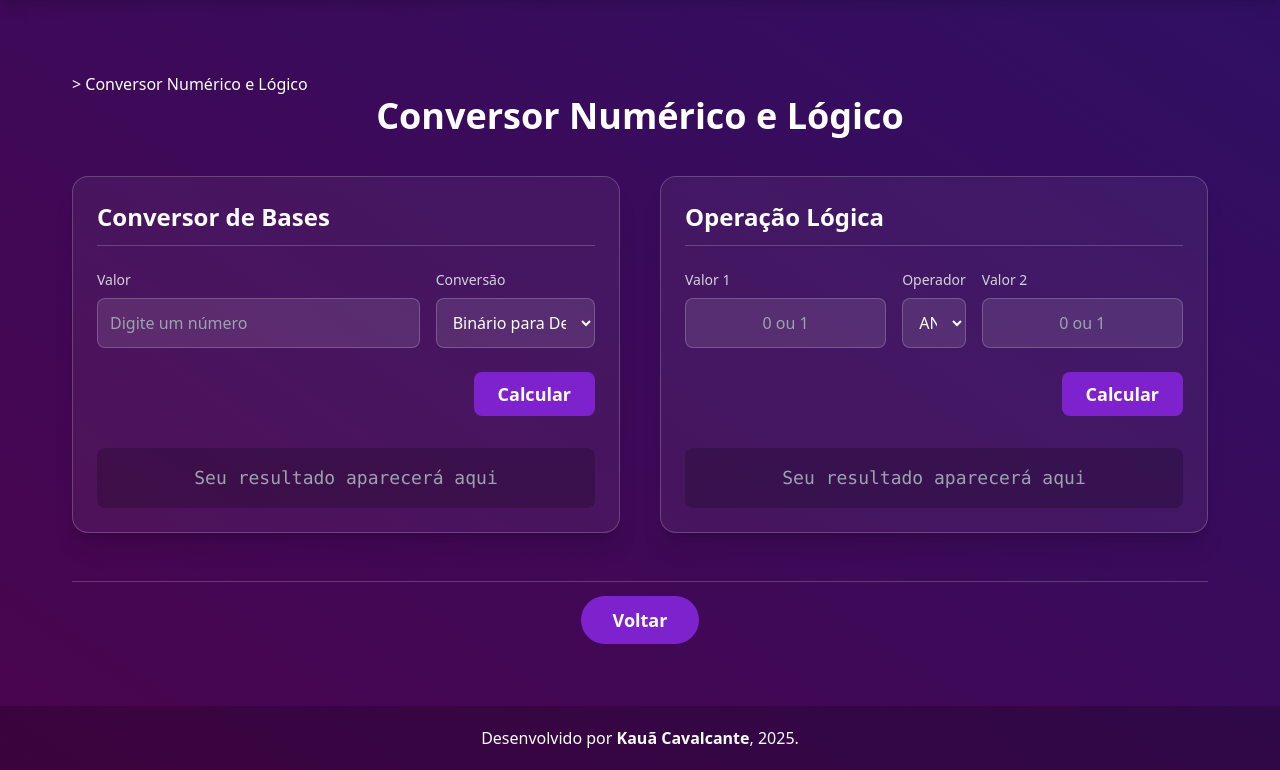
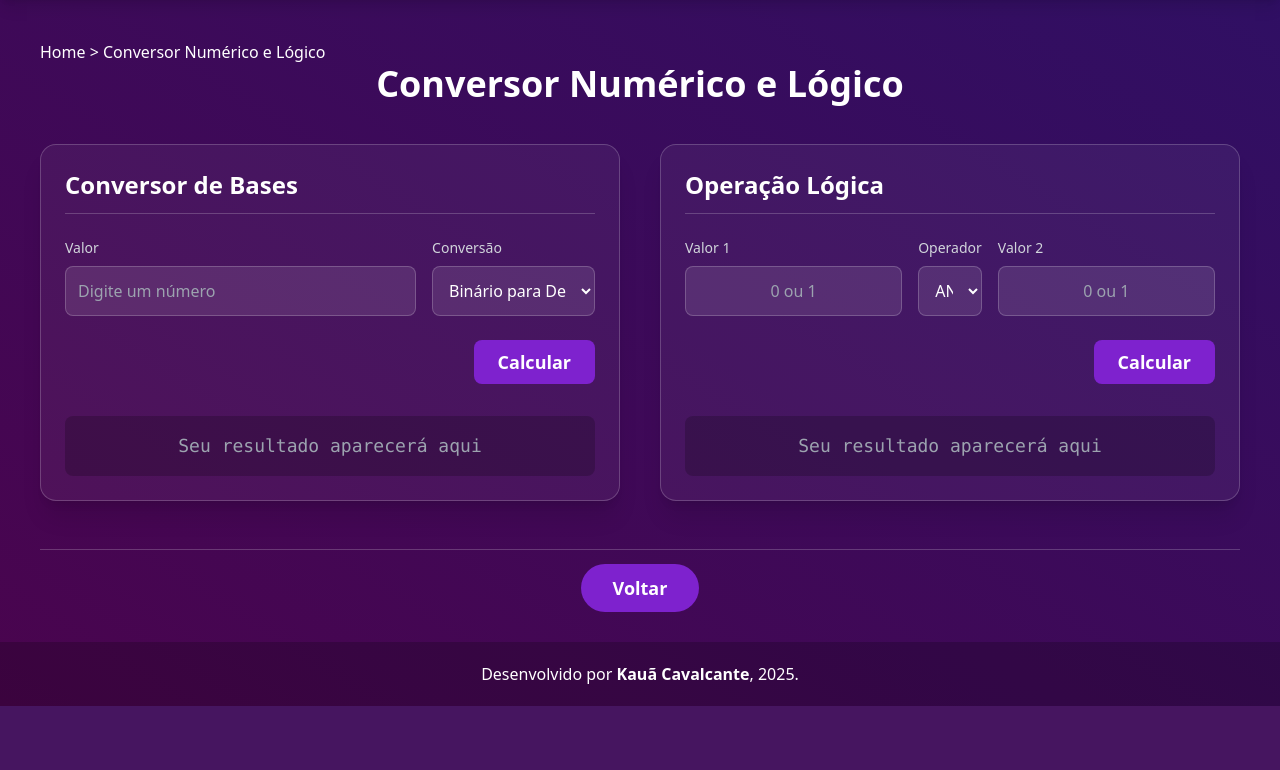
Before and after one commit to eukauacavalcante/morpheus_env, a Django app: page /sistema/conversor/ in a window 1280 px wide. Shown: the part 100-870 px from the top of the page. After the commit the page ends 806 px from the top, so only its background shows below. Run offline with Django 5.2, Linux system fonts and the light colour scheme; the visitor is signed in with stand-in values (Sample User, id 1); some libraries are stand-ins or nearby versions.

Commit message:
chore(ui): nomeia a página principal de 'home' e adiciona o caminho percorrido pelo usuário em cada página clicada

```diff
--- a/core/templates/index.html
+++ b/core/templates/index.html
@@ -1,7 +1,7 @@
 {% extends 'base.html' %}
 {% load static %}
 
-<h3>{% block title %}Página Inicial{% endblock %}</h3>
+<h3>{% block title %}Home{% endblock %}</h3>
 
 {% block content %}
 <div class="text-white">
--- a/core/templates/students.html
+++ b/core/templates/students.html
@@ -5,7 +5,7 @@
 
 {% block content %}
 <div class="text-white">
-    <p>> Informações do Software</p>
+    <p><a href="{% url 'main' %}">Home</a> > Informações do Software</p>
 
     <div class="text-center mb-10">
         <h1 class="text-4xl font-bold">Estudantes que participaram do desenvolvimento</h1>
--- a/tools/templates/num_converter.html
+++ b/tools/templates/num_converter.html
@@ -8,8 +8,8 @@
 {% endblock %}
 
 {% block content %}
-<div class="container mx-auto p-4 md:p-8 text-white">
-    <p>> Conversor Numérico e Lógico</p>
+<div class="text-white">
+    <p><a href="{% url 'main' %}">Home</a> > Conversor Numérico e Lógico</p>
     <div class="text-center mb-10">
         <h1 class="text-4xl font-bold">Conversor Numérico e Lógico</h1>
     </div>
```
